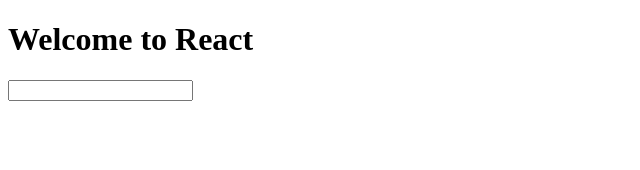
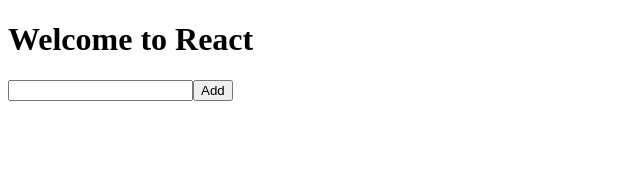
Before and after one commit to Quazar8/ReactToDo, a React app: page / in a window 1280 px wide. Shown: the top 170 px of the page, without its empty margins (0-640 px from the left). Built offline with nearby package versions, Linux system fonts and the light colour scheme.

Commit message:
Adding state to both App and Input components
Input values are now transferred in the state of App
component on submit.

```diff
--- a/src/components/App.js
+++ b/src/components/App.js
@@ -1,11 +1,17 @@
-import React from 'react'
+import React, { useState } from 'react'
 import Input from './Input'
 
 const App = (props) => {
+    const [todos, addTodos] = useState([])
+
+    const submitted = (text) => {
+        console.log(text)
+    }
+
     return (
         <div>
             <h1>Welcome to React</h1>
-            <Input />
+            <Input  submitted={submitted}/>
         </div>
     )
 }
--- a/src/components/Input.js
+++ b/src/components/Input.js
@@ -1,8 +1,20 @@
-import React from 'react'
+import React, { useState } from 'react'
 
 const Input = (props) => {
+    const [input, setInput] = useState("")
+
+    const handleChange = (e) => {
+        setInput(e.target.value)
+    }
+
+    const handleSubmit = () => {
+        props.submitted(input)
+    }
     return (
-        <input type="text" />
+        <div className="input">
+            <input type="text" onChange={handleChange}/>
+            <input onClick={handleSubmit} type="submit" value="Add"/>
+        </div>
     )
 }
 
```
